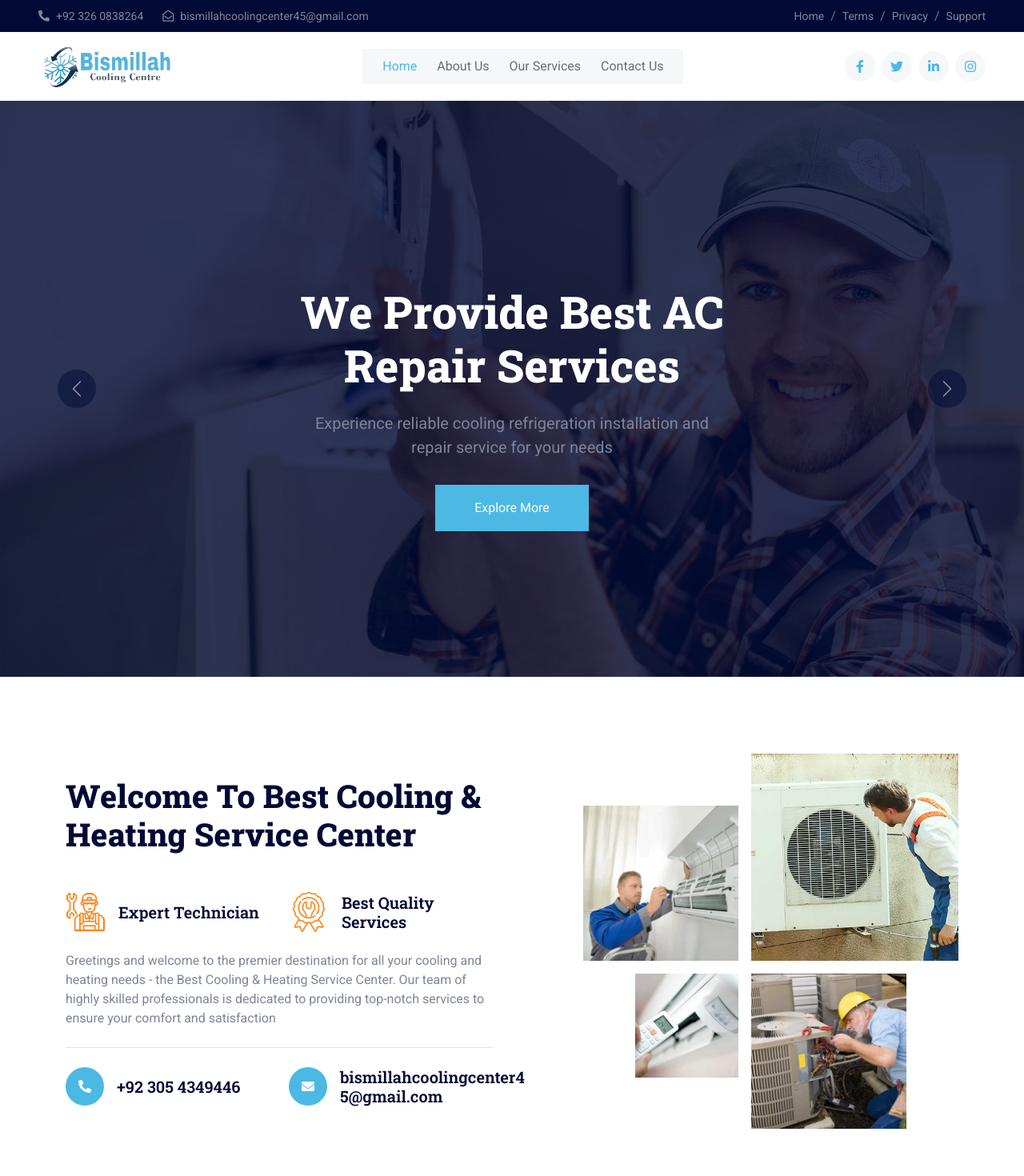
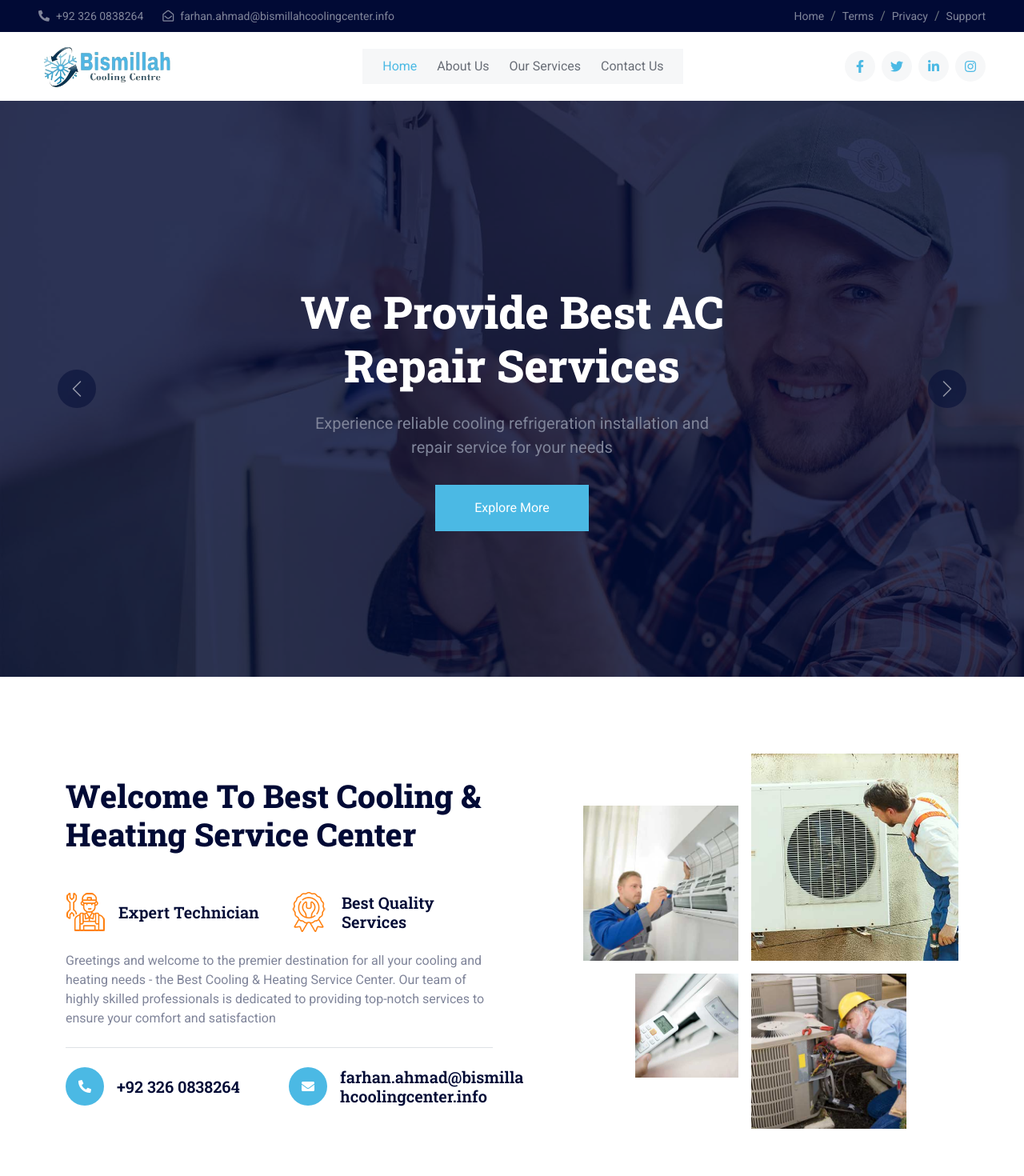
Before and after one commit to NumanArshad/cooling-center, a Next.js app: page / in a window 1280 px wide. Shown: the top 1470 px of the page at 80% size. Built offline with nearby package versions, Linux system fonts and the light colour scheme.

Commit message:
fix: contact and email update

```diff
--- a/components/layouts/footer.tsx
+++ b/components/layouts/footer.tsx
@@ -22,7 +22,7 @@ export const CustomFooter = () => {
                     <h5 className="text-light mb-4">Get In Touch</h5>
                     <p><i className="fa fa-map-marker-alt me-3" />258 H Block near Emporium Mall Block H2 phase 2 Johar Town 54782, Punjāb, Lahore, Pakistan</p>
                     <p><i className="fa fa-phone-alt me-3" />+92 326 0838264</p>
-                    <p className='d-flex align-items-center'><i className="fa fa-envelope me-3 " />bismillahcoolingcenter45@gmail.com</p>
+                    <p className='d-flex align-items-center'><i className="fa fa-envelope me-3 " />farhan.ahmad@bismillahcoolingcenter.info</p>
                 </div>
                 <div className="col-lg-4 col-md-6">
                     <h5 className="text-light mb-4">Our Services</h5>
--- a/components/layouts/header.tsx
+++ b/components/layouts/header.tsx
@@ -22,7 +22,7 @@ export const CustomHeader = () => {
                         </div>
                         <div className="h-100 d-inline-flex align-items-center me-4">
                             <small className="far fa-envelope-open me-2"></small>
-                            <small>bismillahcoolingcenter45@gmail.com</small>
+                            <small>farhan.ahmad@bismillahcoolingcenter.info</small>
                         </div>
                     </div>
                     <div className="col-lg-5 px-5 text-end">
--- a/pages/about-us/index.tsx
+++ b/pages/about-us/index.tsx
@@ -36,7 +36,7 @@ const Aboutus = ({ showPageHeader = true }: Props) => {
                                                 <div className="btn-lg-square bg-primary rounded-circle me-3">
                                                     <i className="fa fa-phone-alt text-white" />
                                                 </div>
-                                                <h5 className="mb-0">+92 305 4349446</h5>
+                                                <h5 className="mb-0">+92 326 0838264</h5>
                                             </div>
                                         </div>
                                         <div className="col-sm-6">
@@ -44,7 +44,7 @@ const Aboutus = ({ showPageHeader = true }: Props) => {
                                                 <div className="btn-lg-square bg-primary rounded-circle me-3 aspect-ratio-default">
                                                     <i className="fa fa-envelope text-white" />
                                                 </div>
-                                                <h5 className="mb-0" style={{ "wordWrap": "break-word", width: "calc(100% - 1rem)" }}>bismillahcoolingcenter45@gmail.com</h5>
+                                                <h5 className="mb-0" style={{ "wordWrap": "break-word", width: "calc(100% - 1rem)" }}>farhan.ahmad@bismillahcoolingcenter.info</h5>
                                             </div>
                                         </div>
                                     </div>
```
